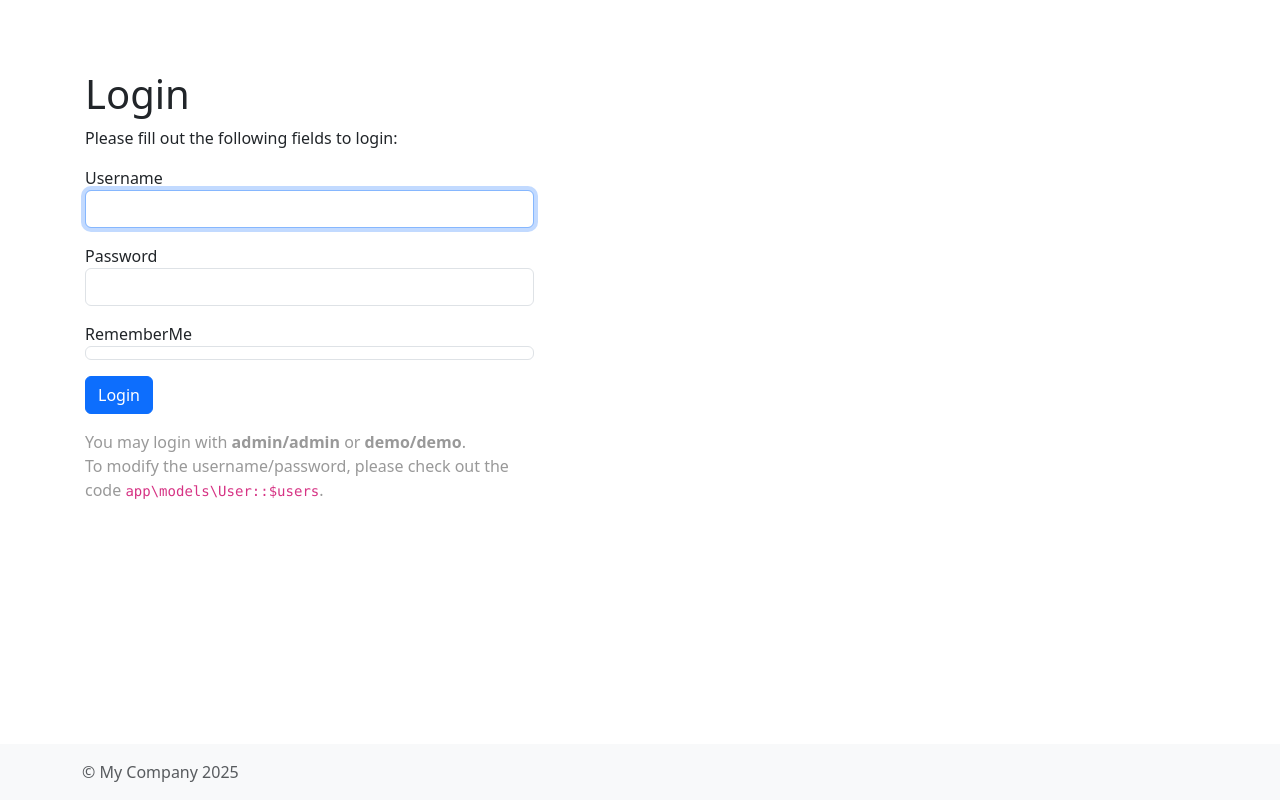
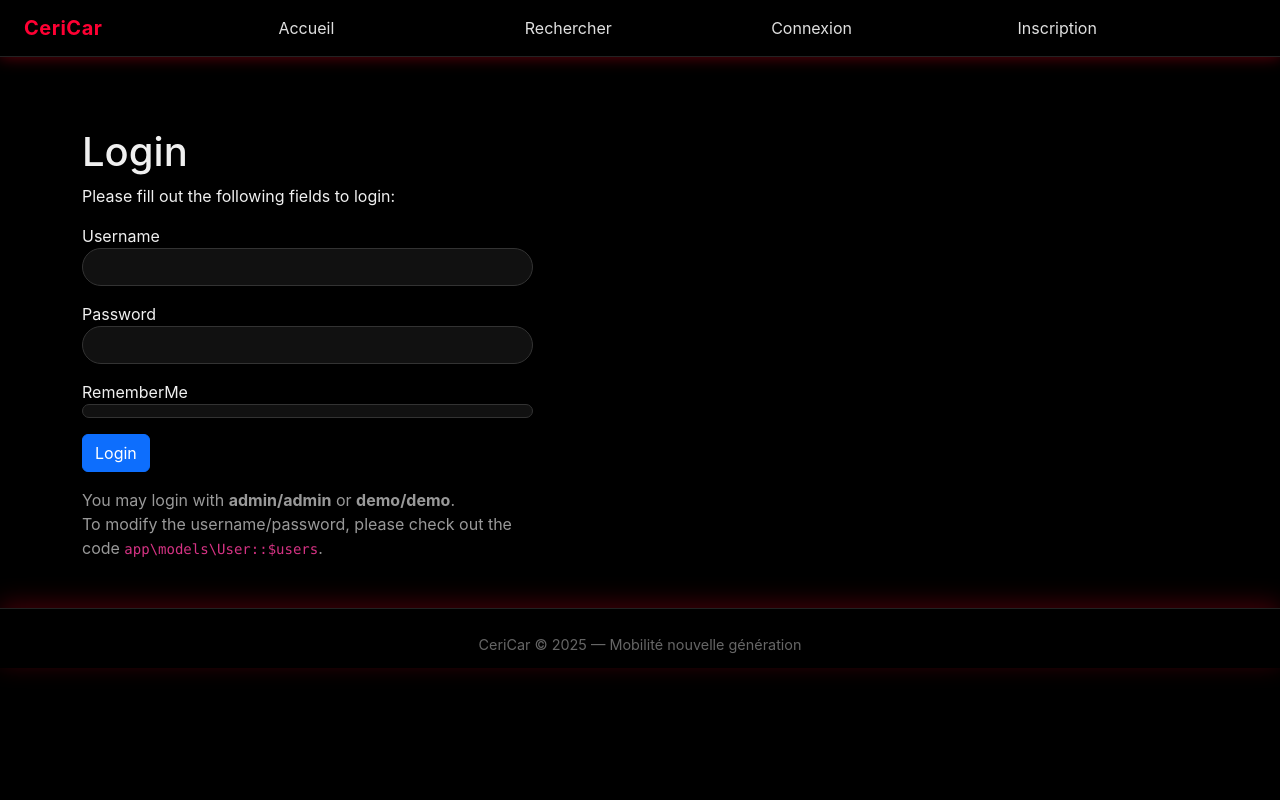
Before and after one commit to SyphaxMEDJBER/CeriCar, a Yii app: template views/site/login.php in a window 1280 px wide. Run offline with PHP 8.4 and a stand-in for Yii, Linux system fonts and the light colour scheme; the template is opened without the code that fills it, so the values that code supplies are empty; form fields are guessed from the names that the template uses; some libraries are stand-ins or nearby versions.

Commit message:
pages home : navbar , search bar , footer

```diff
--- a/controllers/SiteController.php
+++ b/controllers/SiteController.php
@@ -130,10 +130,11 @@ class SiteController extends Controller
 
 
 
-    public function actionTest(){
+    public function actionTest($pseudo =null){
         $pseudo="Loup";
 
         $user=internaute::getUserByIdentifiant($pseudo);
+
 
         return $this->render('test',['user'=>$user]);   // charge la vue test.php, injecte la variable $user et construit la page html
     }
--- a/templates/index.html
+++ b/templates/index.html
@@ -4,8 +4,10 @@
   <meta charset="UTF-8">
   <meta name="viewport" content="width=device-width, initial-scale=1.0">
   <title>Document</title>
+
 </head>
 <body>
 
+
 </body>
 </html>
--- a/views/layouts/main.php
+++ b/views/layouts/main.php
@@ -1,81 +1,69 @@
 <?php
-
-/** @var yii\web\View $this */
-/** @var string $content */
-
-use app\assets\AppAsset;
-use app\widgets\Alert;
-use yii\bootstrap5\Breadcrumbs;
-use yii\bootstrap5\Html;
-use yii\bootstrap5\Nav;
-use yii\bootstrap5\NavBar;
-
-AppAsset::register($this);
-
-$this->registerCsrfMetaTags();
-$this->registerMetaTag(['charset' => Yii::$app->charset], 'charset');
-$this->registerMetaTag(['name' => 'viewport', 'content' => 'width=device-width, initial-scale=1, shrink-to-fit=no']);
-$this->registerMetaTag(['name' => 'description', 'content' => $this->params['meta_description'] ?? '']);
-$this->registerMetaTag(['name' => 'keywords', 'content' => $this->params['meta_keywords'] ?? '']);
-$this->registerLinkTag(['rel' => 'icon', 'type' => 'image/x-icon', 'href' => Yii::getAlias('@web/favicon.ico')]);
+use yii\helpers\Html;
+use yii\helpers\Url;
+app\assets\AppAsset::register($this);
 ?>
 <?php $this->beginPage() ?>
 <!DOCTYPE html>
-<html lang="<?= Yii::$app->language ?>" class="h-100">
+<html lang="<?= Yii::$app->language ?>">
 <head>
-    <title><?= Html::encode($this->title) ?></title>
+    <meta charset="<?= Yii::$app->charset ?>">
+    <meta name="viewport" content="width=device-width, initial-scale=1">
+
+    <title><?= Html::encode($this->title) ?> – CeriCar</title>
+
     <?php $this->head() ?>
+
+    <!-- Bootstrap -->
+    <link href="https://cdn.jsdelivr.net/npm/bootstrap@5.3.2/dist/css/bootstrap.min.css" rel="stylesheet">
+
+    <!-- DARK THEME -->
+     <link rel="stylesheet" href="<?= Url::to('@web/css/dark.css') ?>">
+
 </head>
-<body class="d-flex flex-column h-100">
+
+<body>
 <?php $this->beginBody() ?>
 
-<header id="header">
-    <?php
-    NavBar::begin([
-        'brandLabel' => Yii::$app->name,
-        'brandUrl' => Yii::$app->homeUrl,
-        'options' => ['class' => 'navbar-expand-md navbar-dark bg-dark fixed-top']
-    ]);
-    echo Nav::widget([
-        'options' => ['class' => 'navbar-nav'],
-        'items' => [
-            ['label' => 'Home', 'url' => ['/site/index']],
-            ['label' => 'About', 'url' => ['/site/about']],
-            ['label' => 'Contact', 'url' => ['/site/contact']],
-            Yii::$app->user->isGuest
-                ? ['label' => 'Login', 'url' => ['/site/login']]
-                : '<li class="nav-item">'
-                    . Html::beginForm(['/site/logout'])
-                    . Html::submitButton(
-                        'Logout (' . Yii::$app->user->identity->username . ')',
-                        ['class' => 'nav-link btn btn-link logout']
-                    )
-                    . Html::endForm()
-                    . '</li>'
-        ]
-    ]);
-    NavBar::end();
-    ?>
-</header>
+<!-- NOTIFICATION -->
+<div id="notif"></div>
 
-<main id="main" class="flex-shrink-0" role="main">
-    <div class="container">
-        <?php if (!empty($this->params['breadcrumbs'])): ?>
-            <?= Breadcrumbs::widget(['links' => $this->params['breadcrumbs']]) ?>
-        <?php endif ?>
-        <?= Alert::widget() ?>
-        <?= $content ?>
+<!-- NAVBAR -->
+<nav class="navbar navbar-expand-lg px-4">
+    <a class="navbar-brand" href="<?= Url::to(['site/index']) ?>">CeriCar</a>
+
+    <button class="navbar-toggler bg-light" type="button" data-bs-toggle="collapse" data-bs-target="#navMenu">
+        <span class="navbar-toggler-icon"></span>
+    </button>
+
+    <div class="collapse navbar-collapse" id="navMenu">
+        <ul class="navbar-nav ms-auto">
+            <li class="nav-item"><a class="nav-link" href="<?= Url::to(['site/index']) ?>">Accueil</a></li>
+            <li class="nav-item"><a class="nav-link" href="<?= Url::to(['site/recherche']) ?>">Rechercher</a></li>
+
+            <?php if (Yii::$app->user->isGuest): ?>
+                <li class="nav-item"><a class="nav-link" href="<?= Url::to(['site/login']) ?>">Connexion</a></li>
+                <li class="nav-item"><a class="nav-link" href="<?= Url::to(['site/signup']) ?>">Inscription</a></li>
+            <?php else: ?>
+                <li class="nav-item"><a class="nav-link" href="<?= Url::to(['site/profil']) ?>">Mon Profil</a></li>
+                <li class="nav-item"><a class="nav-link" href="<?= Url::to(['site/logout']) ?>" data-method="post">Déconnexion</a></li>
+            <?php endif; ?>
+        </ul>
     </div>
-</main>
+</nav>
 
-<footer id="footer" class="mt-auto py-3 bg-light">
-    <div class="container">
-        <div class="row text-muted">
-            <div class="col-md-6 text-center text-md-start">&copy; My Company <?= date('Y') ?></div>
-            <div class="col-md-6 text-center text-md-end"><?= Yii::powered() ?></div>
-        </div>
-    </div>
+<!-- CONTENU -->
+<div class="container py-5">
+    <?= $content ?>
+</div>
+
+<!-- FOOTER -->
+<footer class="footer">
+    <p>CeriCar © <?= date('Y') ?> — Mobilité nouvelle génération</p>
 </footer>
+
+
+<script src="https://cdn.jsdelivr.net/npm/bootstrap@5.3.2/dist/js/bootstrap.bundle.min.js"></script>
 
 <?php $this->endBody() ?>
 </body>
--- /dev/null
+++ b/web/css/dark.css
@@ -0,0 +1,206 @@
+/* DARK MODE PREMIUM - CERICAR */
+
+body {
+    background-color: #000000;
+    color: #f0f0f0;
+    font-family: "Inter", sans-serif;
+    padding-top: 80px; /* espace pour navbar fixe */
+}
+
+/* NAVBAR */
+.navbar {
+    display: grid;
+    grid-template-columns: 20% 80%;
+    position: fixed;
+    top: 0;
+    width: 100%;
+    z-index: 999;
+    background: #000;
+    border-bottom: 1px solid #222;
+    box-shadow: 0 0 15px rgba(255, 0, 30, 0.4);
+}
+
+.navbar-nav{
+    margin:0px;
+    width: 100%;
+
+}
+
+.ms-auto {
+    margin-left:0px !important;
+    width: 100%;
+}
+
+
+.nav-item{
+    width:25%;
+}
+
+
+#navMenu{
+    display:flex;
+    flex-direction: row;
+}
+
+.navbar-brand {
+    font-weight: 700;
+    color: #ff0033 !important;
+    letter-spacing: .5px;
+}
+
+.nav-link {
+    color: #e0e0e0 !important;
+    margin-right: 15px;
+    transition: .2s ease;
+    width: 25%;
+}
+.nav-link:hover {
+    color: #ff0033 !important;
+}
+
+/* FOOTER */
+.footer {
+    background: #000;
+    padding: 25px 0;
+    text-align: center;
+    color: #666;
+    font-size: 0.9rem;
+    border-top: 1px solid #222;
+    box-shadow: 0 -5px 25px rgba(255, 0, 30, 0.25);
+}
+
+/* HERO SECTION — VERSION OPTIMISÉE */
+.hero {
+    display: flex;
+    align-items: center;
+    justify-content: space-between;
+    min-height: 40vh;            /* réduit l’espace vertical */
+    padding: 20px 60px 0 60px;   /* colle au header */
+    margin-top: 10px;
+}
+
+.hero-text {
+    max-width: 45%;
+}
+
+.hero-text h1 {
+    font-size: 3rem;
+    font-weight: 800;
+    color: #ff0033;
+}
+
+.hero-text p {
+    font-size: 1.2rem;
+    color: #ccc;
+}
+
+/* IMAGE AGRANDIE */
+.hero-img img {
+    width: 780px;               /* très grande et visible */
+    max-width: 100%;
+    height: auto;
+    object-fit: contain;
+    border-radius: 20px;
+
+}
+/* SEARCH BAR */
+.search-bar {
+    margin-top: 15px;
+    background: #1a1a1a;
+    padding: 15px;
+    border-radius: 50px;
+    display: flex;
+    gap: 12px;
+    box-shadow: 0 0 20px rgba(255, 0, 30, .3);
+    align-items: center;
+}
+
+/* UNIFORMISATION DES INPUTS */
+.search-bar .form-control {
+    flex: 1;
+    min-width: 180px;
+    height: 48px;
+
+    background: #111 !important;
+    color: #fff !important;
+    border: 1px solid #333 !important;
+    border-radius: 30px !important;
+
+    padding: 12px 18px !important;
+    box-shadow: none !important;
+}
+
+/* Placeholder visible */
+.search-bar .form-control::placeholder {
+    color: #7a7a7a !important;
+}
+
+/* Focus glow rouge */
+.search-bar .form-control:focus {
+    border: 1px solid #ff0033 !important;
+    box-shadow: 0 0 10px rgba(255, 0, 50, 0.4) !important;
+}
+
+/* Bouton */
+.search-bar button {
+    border-radius: 30px !important;
+    padding: 12px 25px !important;
+    background: #ff0033 !important;
+    font-weight: 600 !important;
+    height: 48px !important;
+    border: none !important;
+}
+
+.search-bar button:hover {
+    background: #d6002d !important;
+}
+
+/* RESPONSIVE */
+@media (max-width: 900px) {
+    .hero {
+        flex-direction: column;
+        text-align: center;
+        padding: 20px;
+        min-height: auto;
+    }
+    .hero-text {
+        max-width: 90%;
+        margin-bottom: 30px;
+    }
+    .hero-img img {
+        width: 90%;
+    }
+    .search-bar {
+        flex-direction: column;
+        border-radius: 20px;
+    }
+}
+
+
+
+/* Override Bootstrap white background */
+.form-control,
+.form-control:focus,
+input,
+input:focus,
+input[type="text"],
+input[type="text"]:focus,
+input[type="number"],
+input[type="number"]:focus {
+    background: #111 !important;
+    color: #fff !important;
+    border: 1px solid #333 !important;
+    border-radius: 30px !important;
+
+    /* remove bootstrap glow */
+    box-shadow: none !important;
+
+    /* custom glow */
+    transition: .2s ease;
+}
+
+.form-control:focus,
+input:focus {
+    border: 1px solid #ff0033 !important;
+    box-shadow: 0 0 10px rgba(255,0,50,0.5) !important;
+}
```
Also changed, not shown: views/site/index.php (+58 -44 lines), web/index-test.php (deleted, +0 -16 lines), web/images/hero.png (added).
